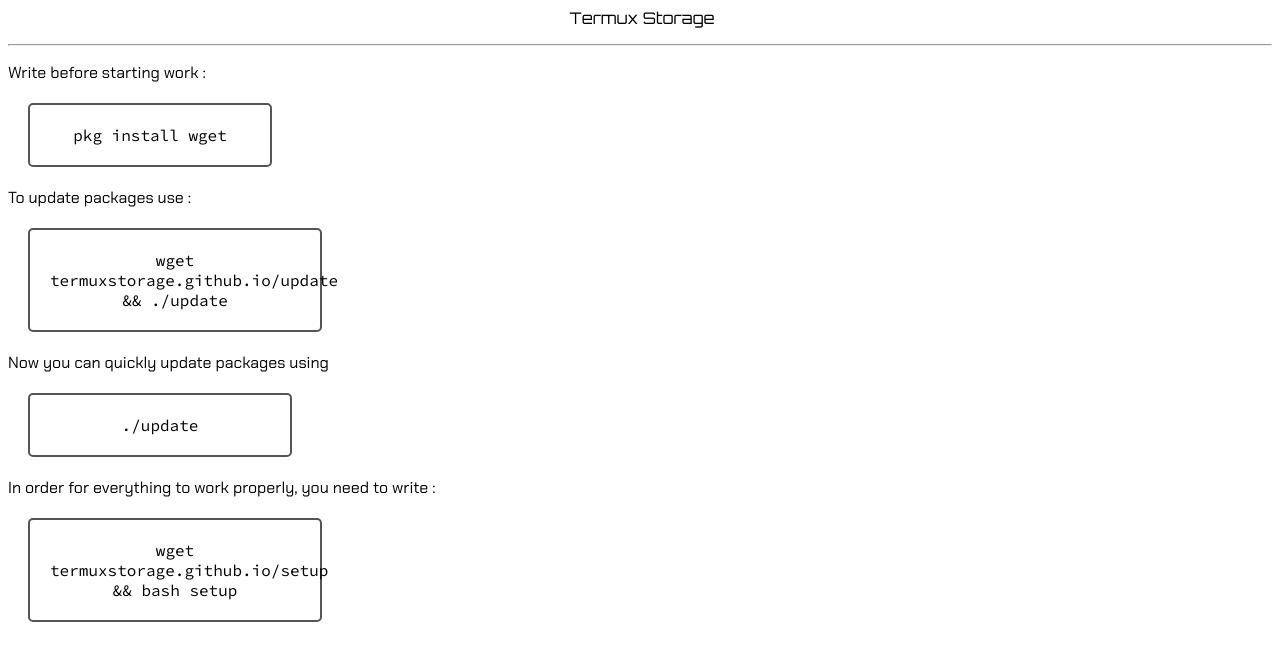
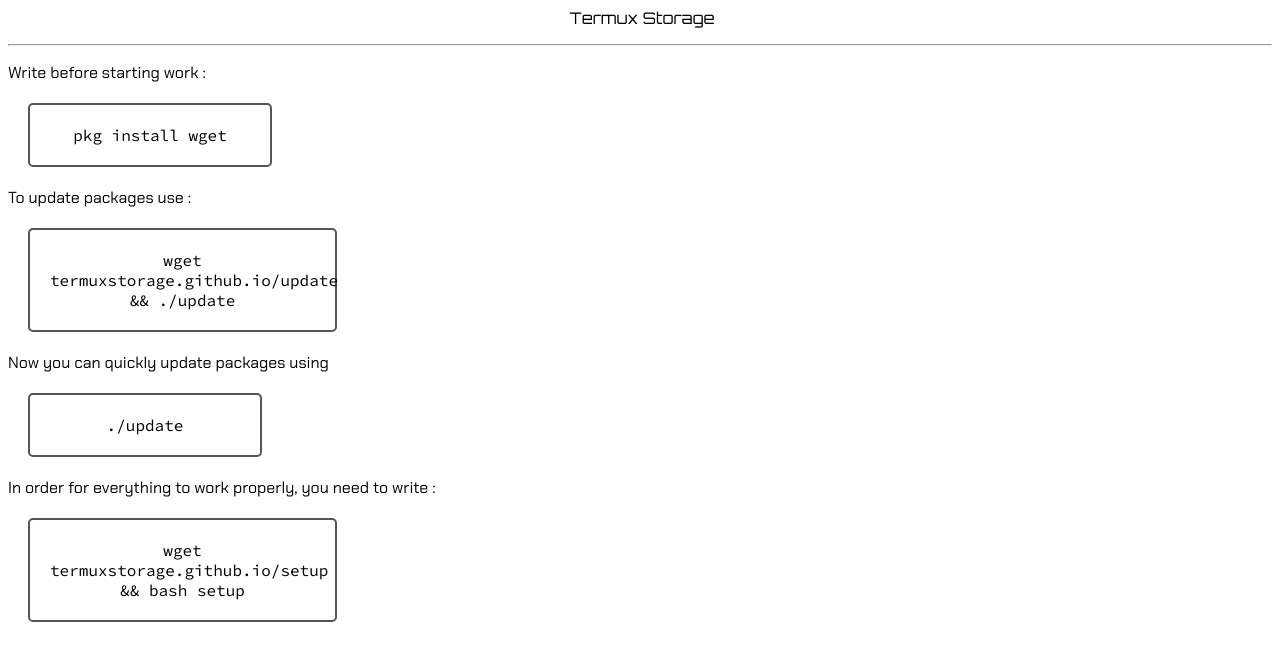
Before and after one commit to termuxstorage/termuxstorage.github.io, a plain HTML site: page index.html in a window 1280 px wide. Drawn offline with Linux system fonts and the light colour scheme.

Commit message:
Update index.html

```diff
--- a/index.html
+++ b/index.html
@@ -4,7 +4,7 @@
 <style> @import url('https://fonts.googleapis.com/css2?family=Orbitron&display=swap'); </style>
 <link rel="preconnect" href="https://fonts.googleapis.com"><link rel="preconnect" href="https://fonts.gstatic.com" crossorigin><link href="https://fonts.googleapis.com/css2?family=Orbitron&family=Source+Code+Pro&display=swap" rel="stylesheet">
 <style> @import url('https://fonts.googleapis.com/css2?family=Orbitron&family=Source+Code+Pro&display=swap'); </style>
-<p style="text-align: center;">&nbsp;<span style="font-family: Orbitron;">Termux Storage</span></p><hr /><p></p><span style="font-family: Chakra Petch;">Write before starting work :</span><div style="text-align: center;"><span style="font-family: Source Code Pro;"><p style="border-radius: 5px; border: 2px solid rgb(85, 85, 85); margin: 20px; padding: 20px; text-align: center; width: 200px;">pkg install wget</p></span></div><span style="font-family: Chakra Petch;">To update packages use :</span><p style="border-radius: 5px; border: 2px solid rgb(85, 85, 85); margin: 20px; padding: 20px; text-align: center; width: 250px;"><span style="font-family: Source Code Pro;">wget termuxstorage.github.io/update &amp;&amp; ./update</span></p><span style="font-family: Chakra Petch;">
+<p style="text-align: center;">&nbsp;<span style="font-family: Orbitron;">Termux Storage</span></p><hr /><p></p><span style="font-family: Chakra Petch;">Write before starting work :</span><div style="text-align: center;"><span style="font-family: Source Code Pro;"><p style="border-radius: 5px; border: 2px solid rgb(85, 85, 85); margin: 20px; padding: 20px; text-align: center; width: 200px;">pkg install wget</p></span></div><span style="font-family: Chakra Petch;">To update packages use :</span><p style="border-radius: 5px; border: 2px solid rgb(85, 85, 85); margin: 20px; padding: 20px; text-align: center; width: 265px;"><span style="font-family: Source Code Pro;">wget termuxstorage.github.io/update &amp;&amp; ./update</span></p><span style="font-family: Chakra Petch;">
 Now you can quickly update packages using</span><div>
-  <p style="border-radius: 5px; border: 2px solid rgb(85, 85, 85); margin: 20px; padding: 20px; text-align: center; width: 220px;"><span style="font-family: Source Code Pro;">./update</span></p>
- <div><span><span style="font-family: Chakra Petch;">In order for everything to work properly, you need to write :</span><p style="border-radius: 5px; border: 2px solid rgb(85, 85, 85); margin: 20px; padding: 20px; text-align: center; width: 250px;"><span style="font-family: Source Code Pro;">wget termuxstorage.github.io/setup &amp;&amp; bash setup</span></p></span></div><div><br /></div><div><br /></div><div><br /></div><div><br /></div><div><br /></div><div><br /></div><div><br /></div><div><br /></div><div><br /></div><div><br /></div></div>
+  <p style="border-radius: 5px; border: 2px solid rgb(85, 85, 85); margin: 20px; padding: 20px; text-align: center; width: 190px;"><span style="font-family: Source Code Pro;">./update</span></p>
+ <div><span><span style="font-family: Chakra Petch;">In order for everything to work properly, you need to write :</span><p style="border-radius: 5px; border: 2px solid rgb(85, 85, 85); margin: 20px; padding: 20px; text-align: center; width: 265px;"><span style="font-family: Source Code Pro;">wget termuxstorage.github.io/setup &amp;&amp; bash setup</span></p></span></div><div><br /></div><div><br /></div><div><br /></div><div><br /></div><div><br /></div><div><br /></div><div><br /></div><div><br /></div><div><br /></div><div><br /></div></div>
```
